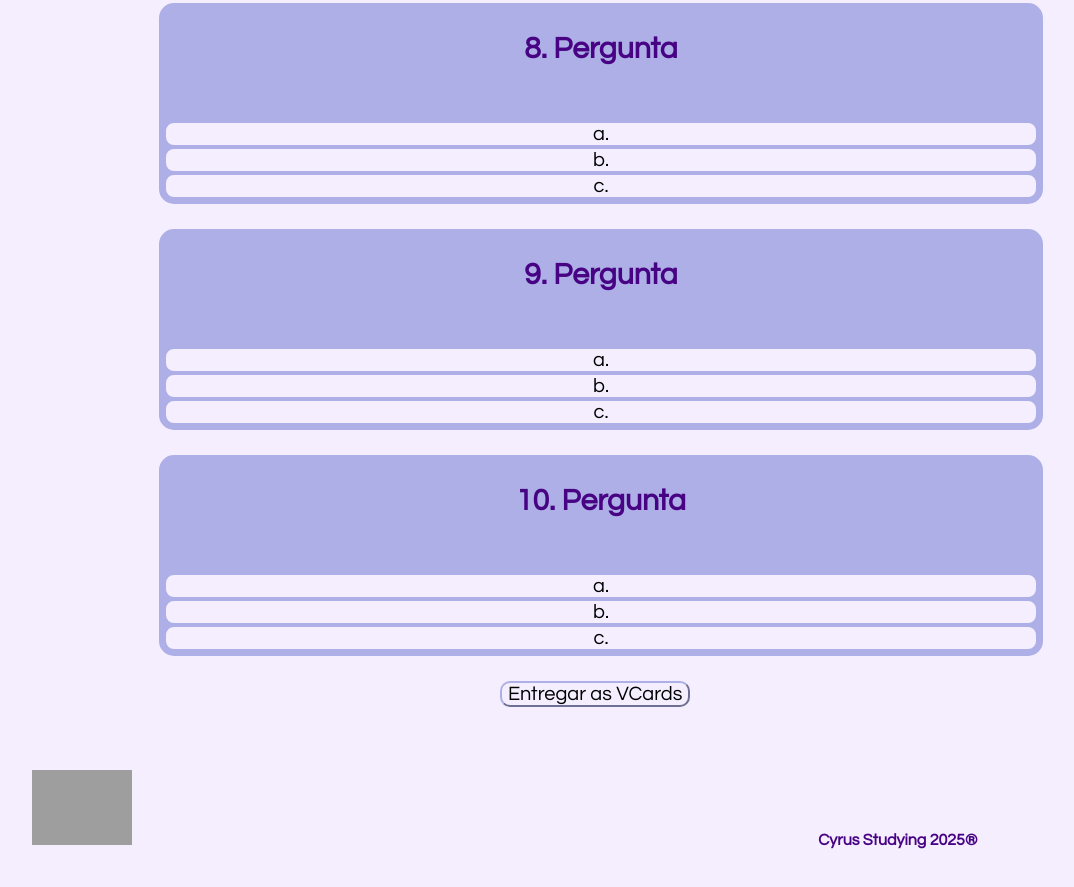
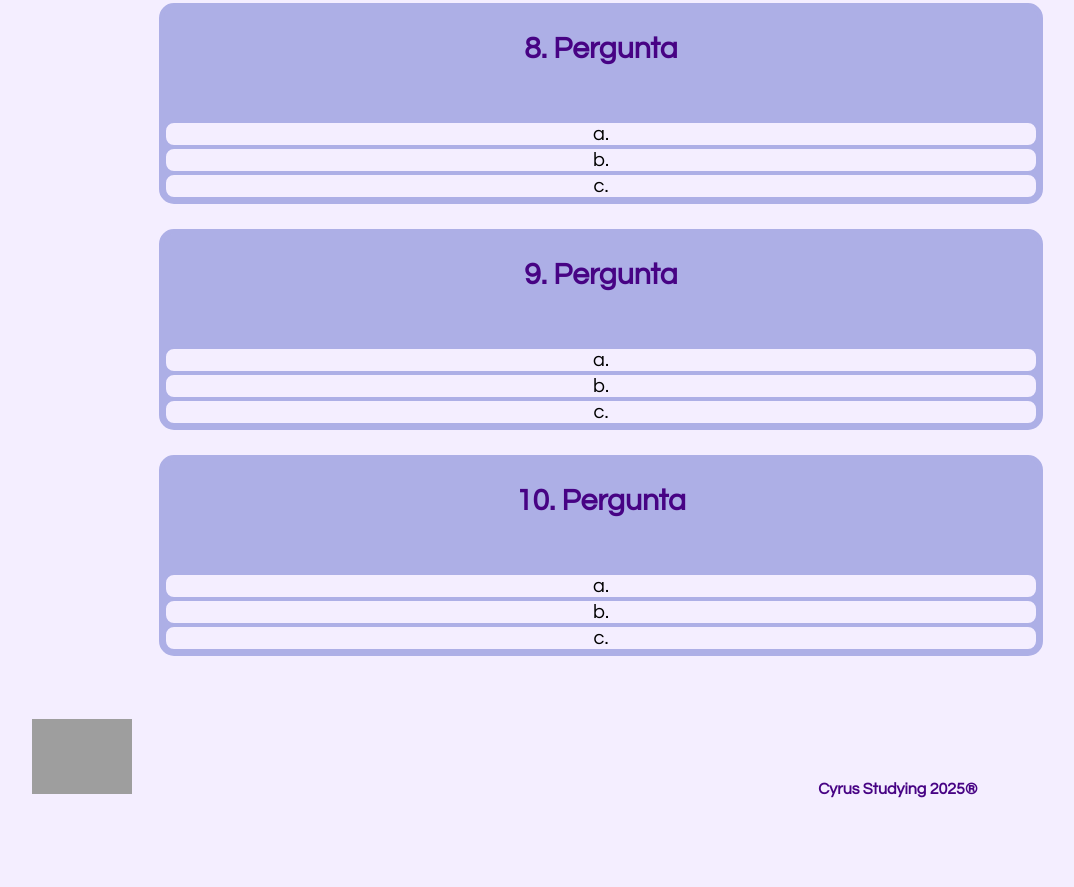
Before and after one commit to Cyrus-Studying/Cyrustudying, a website with bundled scripts: page VCards.html in a window 1280 px wide. Shown: the part 1920-2807 px from the top of the page, without its empty margins (39-1113 px from the left). After the commit the page ends 2763 px from the top, so only its background shows below. Built offline with nearby package versions, Linux system fonts and the light colour scheme; no server answers; grey boxes are pictures that could not be loaded.

Commit message:
Temporário

```diff
--- a/VCards.html
+++ b/VCards.html
@@ -98,7 +98,7 @@
             <button class="errado">c. </button><br>
         </div>
         </div>
-        <button id="entregarvcards" style="margin-left: 42%;">Entregar as VCards</button>
+        <!-- <button id="entregarvcards" style="margin-left: 42%;">Entregar as VCards</button> -->
         <div style="margin-left: 5%; margin-right: 5%; margin-top: 5%;" class="noborder">
             <img src="https://i.ibb.co/PGsdB5PR/1000026585.png" style="display: inline-block;" width="100px">
             <h4 style="text-align: right; margin-left: 60%; display: inline-block;">Cyrus Studying 2025&#174;</h4>
```
